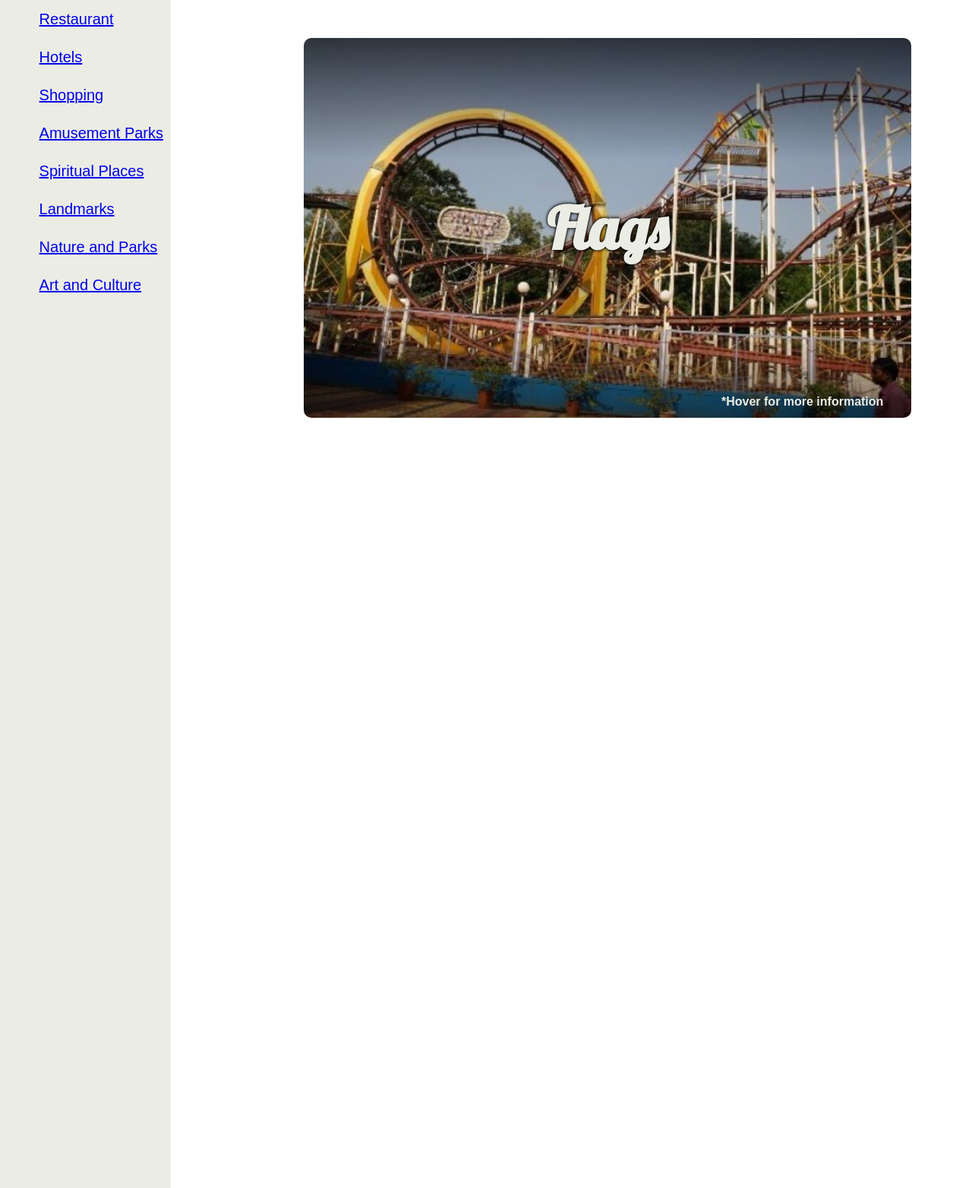
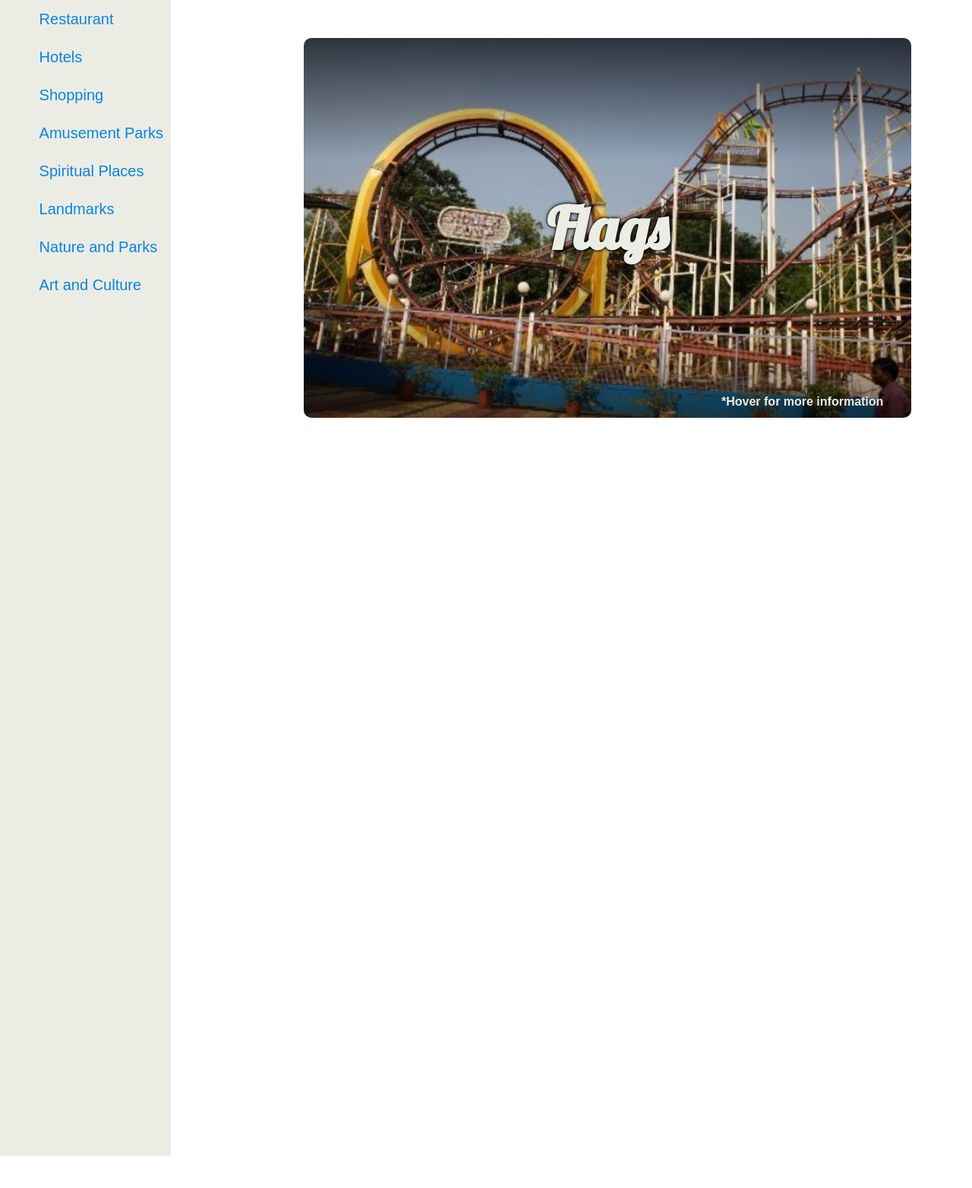
Before and after one commit to mihikagaonkar/MPR--Tour-It, a Django app: page /tourit/detail/1/ in a window 1280 px wide. Shown: the part 55-1619 px from the top of the page at 76% size. Run offline with Django 3.2, Linux system fonts and the light colour scheme; data comes from the database, SQL or seed files in the repository; both versions use the stored data as it was after the commit; some libraries are stand-ins or nearby versions.

Commit message:
fix length of side navbar

```diff
--- a/django/mysite/static/css/sidenav.css
+++ b/django/mysite/static/css/sidenav.css
@@ -2,7 +2,7 @@
     position: absolute;
     top: 55px;
     left: 0;
-    height: 188vh;
+    height: 94vh;
     width: 225px;
     background-color: #ebede4;
     transition: transform 250ms ease-in-out;
@@ -35,3 +35,12 @@
 .menu:hover a{
     color: white;
 }
+.menu a{
+    color: #0984e3;
+    text-decoration: none;
+
+}
+
+.container{
+    color: #0984e3;
+  }
```
Also changed, not shown: django/mysite/db.sqlite3.
